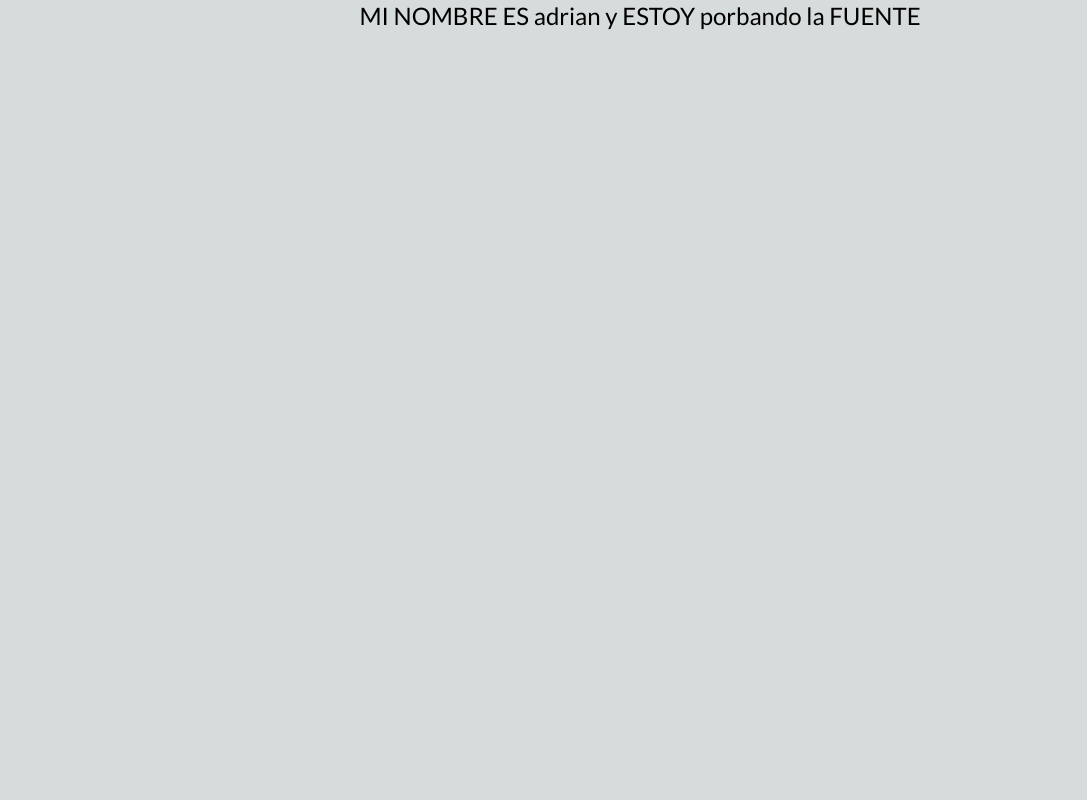
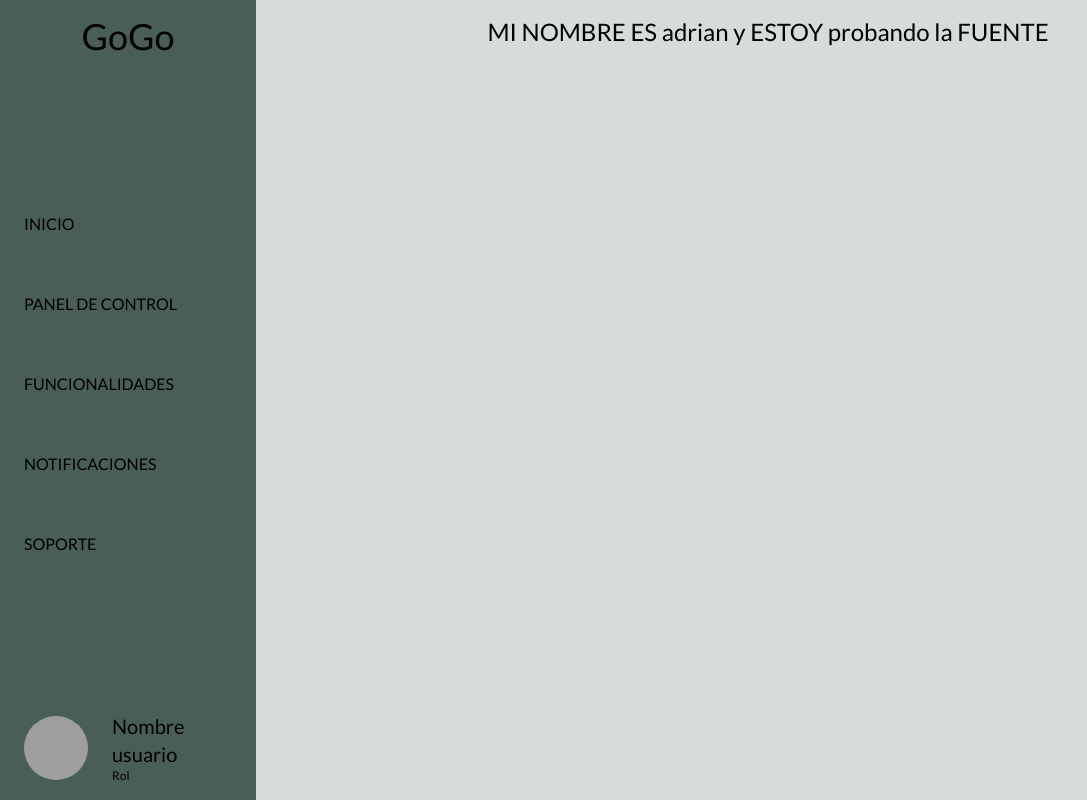
Before and after one commit to AdrianRgGit/GoGo-Front, a Next.js app: page / in a window 1280 px wide. Shown: the whole page, without its empty margins (0-1087 px from the left). Built offline with nearby package versions, Linux system fonts and the light colour scheme; grey boxes are pictures that could not be loaded.

Commit message:
de momento se queda así

```diff
--- a/src/app/layout.tsx
+++ b/src/app/layout.tsx
@@ -1,5 +1,6 @@
 import type { Metadata } from "next";
 import "./globals.css";
+import SideNav from "@/components/SideNav/SideNav";
 
 export const metadata: Metadata = {
   title: "GoGo",
@@ -13,7 +14,13 @@ export default function RootLayout({
 }>) {
   return (
     <html lang="en">
-      <body>{children}</body>
+      <body className="flex">
+        <div className="bg-dark-green w-1/5 h-screen fixed top-0 left-0 flex flex-col items-center py-4 justify-between p-6">
+          <h1 className="text-4xl">GoGo</h1>
+          <SideNav />
+        </div>
+        <main className="ml-[20%] flex-grow p-4">{children}</main>
+      </body>
     </html>
   );
 }
--- a/src/app/page.tsx
+++ b/src/app/page.tsx
@@ -1,7 +1,7 @@
 export default function Home() {
   return (
     <main className="text-2xl flex justify-center">
-      MI NOMBRE ES adrian y ESTOY porbando la FUENTE
+      MI NOMBRE ES adrian y ESTOY probando la FUENTE
     </main>
   );
 }
--- /dev/null
+++ b/src/components/SideNav/ProfileNav/ProfileNav.tsx
@@ -0,0 +1,24 @@
+import React from "react";
+
+const ProfileNav = () => {
+  return (
+    <section className="w-full">
+      <a className="flex items-center justify-center gap-x-6" href="#">
+        <img
+          className="rounded-full"
+          width={64}
+          height={64}
+          src="https://picsum.photos/200"
+          alt="img"
+        />
+
+        <div>
+          <p className="text-xl">Nombre usuario</p>
+          <p className="text-xs">Rol</p>
+        </div>
+      </a>
+    </section>
+  );
+};
+
+export default ProfileNav;
--- /dev/null
+++ b/src/components/SideNav/SideNav.tsx
@@ -0,0 +1,21 @@
+import React from "react";
+import ProfileNav from "./ProfileNav/ProfileNav";
+import TabNav from "./TabNav/TabNav";
+
+const SideNav = () => {
+  return (
+    <>
+      <nav className="flex flex-col gap-y-10 self-start w-full">
+        <TabNav href="#">INICIO</TabNav>
+        <TabNav href="#">PANEL DE CONTROL</TabNav>
+        <TabNav href="#">FUNCIONALIDADES</TabNav>
+        <TabNav href="#">NOTIFICACIONES</TabNav>
+        <TabNav href="#">SOPORTE</TabNav>
+      </nav>
+
+      <ProfileNav />
+    </>
+  );
+};
+
+export default SideNav;
--- /dev/null
+++ b/src/components/SideNav/TabNav/TabNav.tsx
@@ -0,0 +1,15 @@
+import { tabNavProps } from "@/types/sideNav/sideNavTypes";
+import React from "react";
+
+const TabNav = ({ children, href }: tabNavProps) => {
+  return (
+    <a
+      className="flex-grow py-2 hover:text-yellow transition-colors duration-200"
+      href={href}
+    >
+      {children}
+    </a>
+  );
+};
+
+export default TabNav;
--- /dev/null
+++ b/src/types/sideNav/sideNavTypes.ts
@@ -0,0 +1,6 @@
+import { ReactElement } from "react";
+
+export interface tabNavProps {
+  children: string;
+  href: string;
+}
```
Also changed, not shown: package.json (+9 -5 lines), 1 other file (tests, documents, lock files or other folders).
